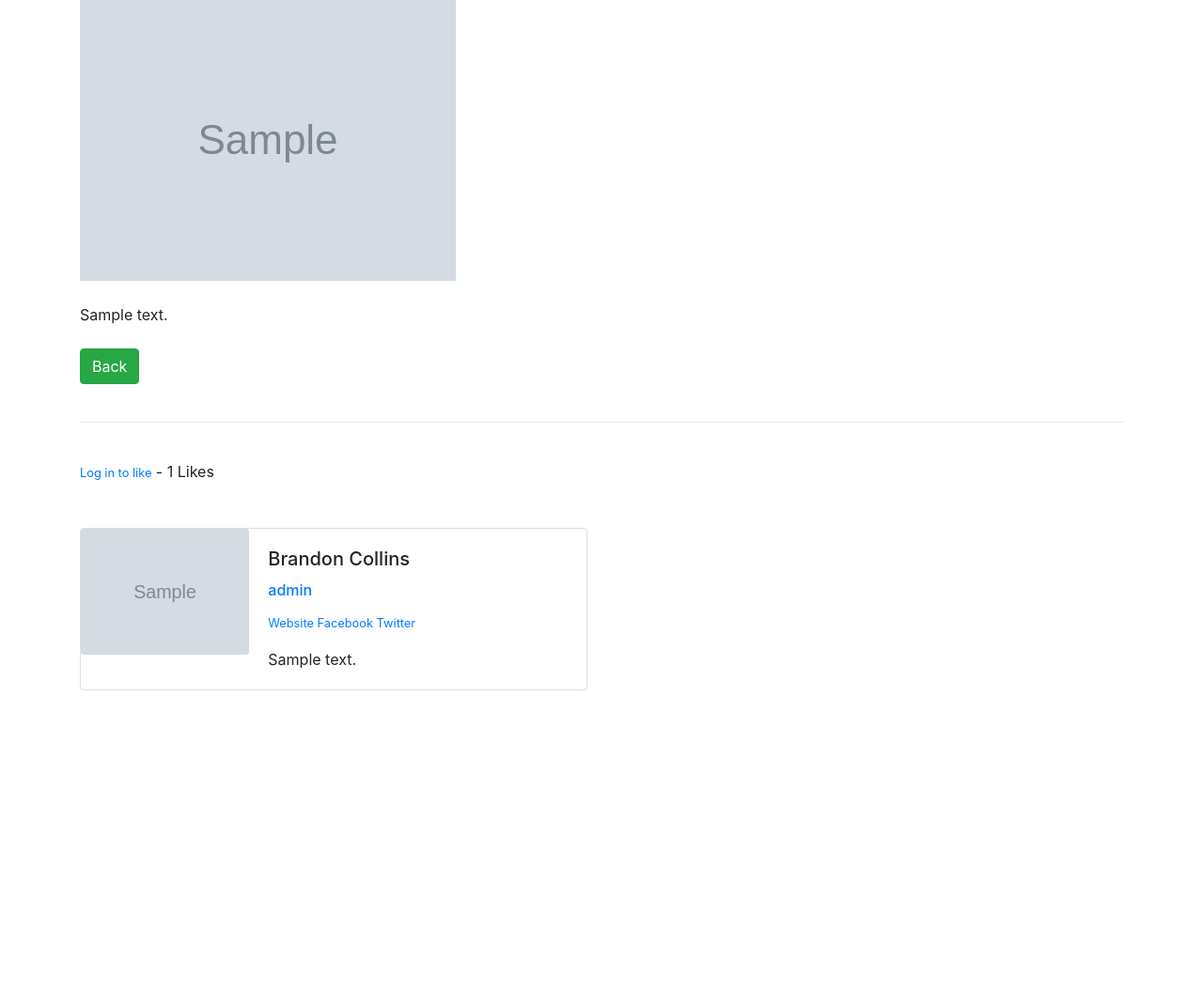
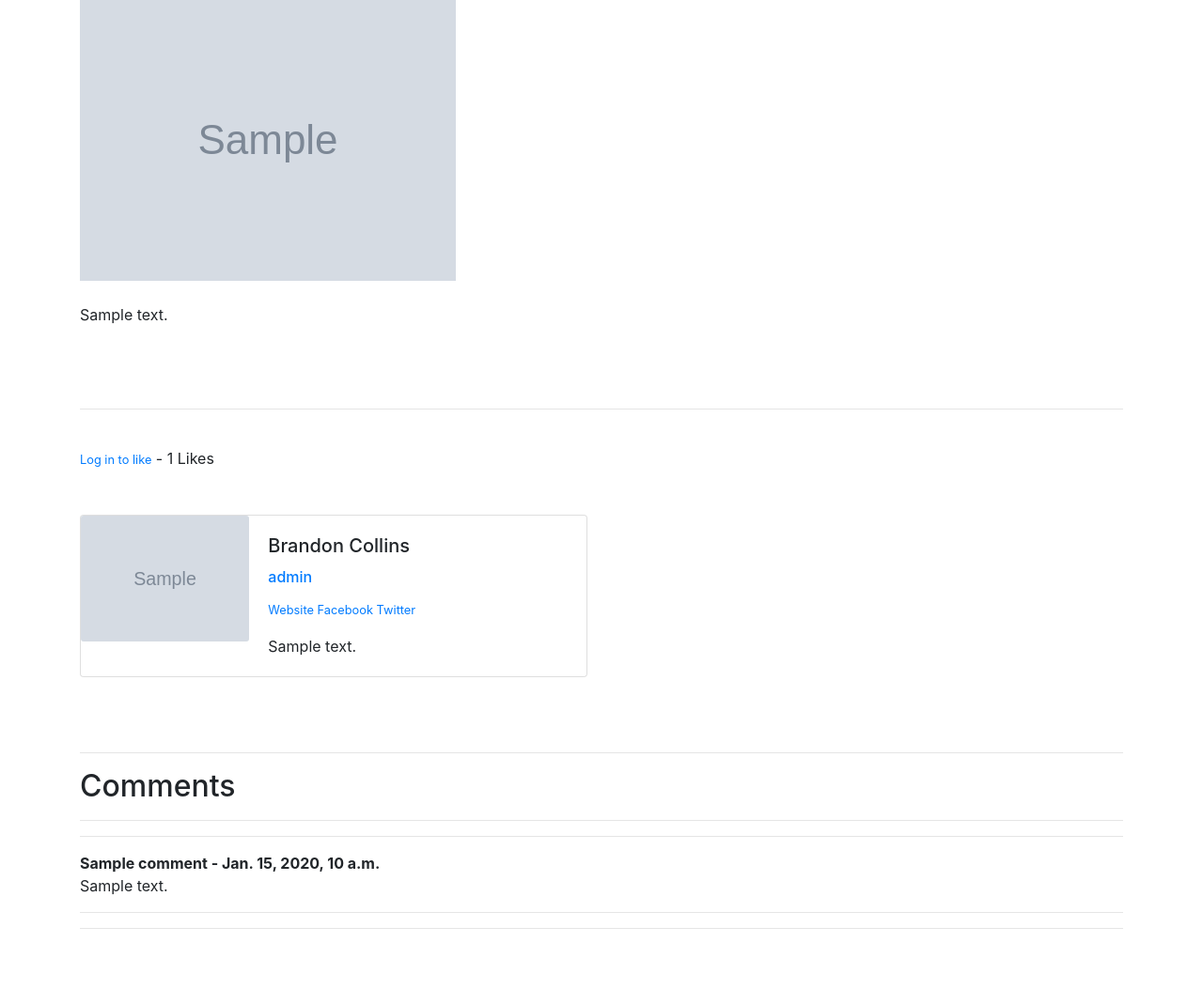
Before and after one commit to BrandonPCollins/my-project-4, a Django app: page /article/1 in a window 1280 px wide. Shown: the part 218-1271 px from the top of the page at 94% size. Before the commit the page ends 953 px from the top, so only its background shows below. Run offline with Django 4.2, Linux system fonts and the light colour scheme; data comes from the database, SQL or seed files in the repository; tables that the repository leaves empty hold one stand-in row (values such as "Sample post"); grey boxes marked "Sample" are stand-in pictures; some libraries are stand-ins or nearby versions.

Commit message:
Comment Functionality

```diff
--- a/myblog/admin.py
+++ b/myblog/admin.py
@@ -1,6 +1,7 @@
 from django.contrib import admin
-from .models import Post, Category, Profile
+from .models import Post, Category, Profile, Comment
 
 admin.site.register(Post)
 admin.site.register(Category)
 admin.site.register(Profile)
+admin.site.register(Comment)
--- a/myblog/templates/article_details.html
+++ b/myblog/templates/article_details.html
@@ -33,7 +33,6 @@
 
 
     <br><br>
-    <a href ="{% url 'home' %}" class="btn btn-success">Back</a>
     <br><br>
     <hr>
     <br>
@@ -100,4 +99,25 @@
         </div>
     </div>
 
+    <br><br>
+    <hr>
+    <h2>Comments</h2>
+    <hr>
+    {% if not post.comments.all %}
+        No Comments Yet...<a href="#">Be the first?</a>
+    {% else %}
+        {% for comment in post.comments.all %}
+            <strong>
+            <hr>
+            {{ comment.name }} -
+            {{ comment.date_added }}
+            </strong>
+            <br>
+            {{ comment.body }}
+            <br>
+            <hr>
+        {% endfor %}
+    {% endif %}
+    <hr>
+    <br><br>
 {% endblock %}
```
